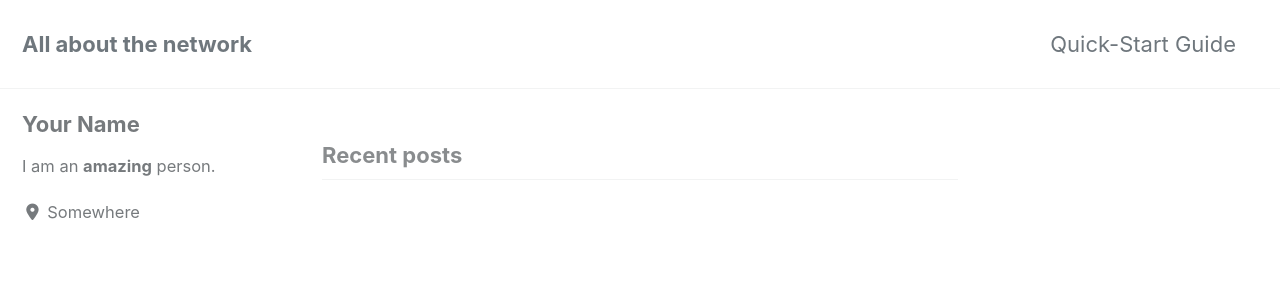
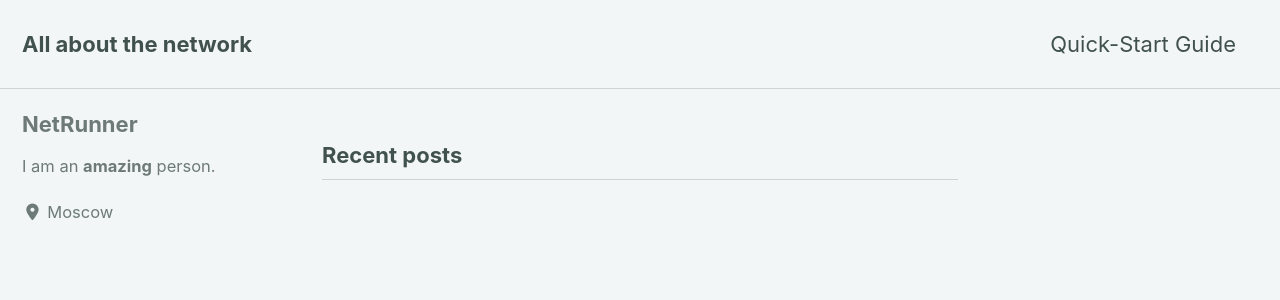
Before and after one commit to netrunner360/netrunner.github.io, a Jekyll site: the page built from index.html, in a window 1280 px wide and 900 px high. Shown: the top 300 px of the window. Built offline with Jekyll 4.4.1, drawn with Linux system fonts in a browser that asks for light colours; cached includes are drawn as plain includes; nearby versions of some CDN libraries; the list of posts is cut into pages by our own code; some of the changed text lies outside the part shown.

Commit message:
Theme_test

```diff
--- a/_config.yml
+++ b/_config.yml
@@ -12,15 +12,15 @@
 
 # theme                  : "minimal-mistakes-jekyll"
 # remote_theme           : "mmistakes/minimal-mistakes"
-minimal_mistakes_skin    : "default" # "air", "aqua", "contrast", "dark", "dirt", "neon", "mint", "plum", "sunrise"
+minimal_mistakes_skin    : "mint" # "air", "aqua", "contrast", "dark", "dirt", "neon", "mint", "plum", "sunrise"
 
 # Site Settings
 locale                   : "en-US"
 title                    : "All about the network"
 title_separator          : "-"
 subtitle                 : # site tagline that appears below site title in masthead
-name                     : "Your Name"
-description              : "An amazing website."
+name                     : "NetRunner"
+description              : "Commit & Quit"
 url                      : # the base hostname & protocol for your site e.g. "https://mmistakes.github.io"
 baseurl                  : # the subpath of your site, e.g. "/blog"
 repository               : # GitHub username/repo-name e.g. "mmistakes/minimal-mistakes"
@@ -107,10 +107,10 @@
 
 # Site Author
 author:
-  name             : "Your Name"
+  name             : "NetRunner"
   avatar           : # path of avatar image, e.g. "/assets/images/bio-photo.jpg"
   bio              : "I am an **amazing** person."
-  location         : "Somewhere"
+  location         : "Moscow"
   email            :
   links:
     - label: "Email"
```
